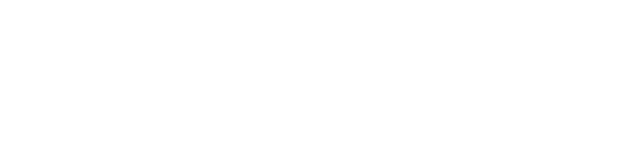
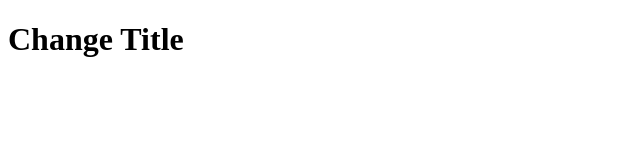
Before and after one commit to PecintaCode/coding-cardio, a website: page index.html in a window 1280 px wide. Shown: the whole page, without its empty margins (0-640 px from the left). Drawn offline with Linux system fonts and the light colour scheme.

Commit message:
change title in index.html file Co-authored-by: adiarhmn <adiauliarahmn@gmail.com>

```diff
--- a/index.html
+++ b/index.html
@@ -3,9 +3,9 @@
 <head>
     <meta charset="UTF-8">
     <meta name="viewport" content="width=device-width, initial-scale=1.0">
-    <title>Document</title>
+    <title>Change Title Test</title>
 </head>
 <body>
-
+    <h1>Change Title</h1>
 </body>
 </html>
```
